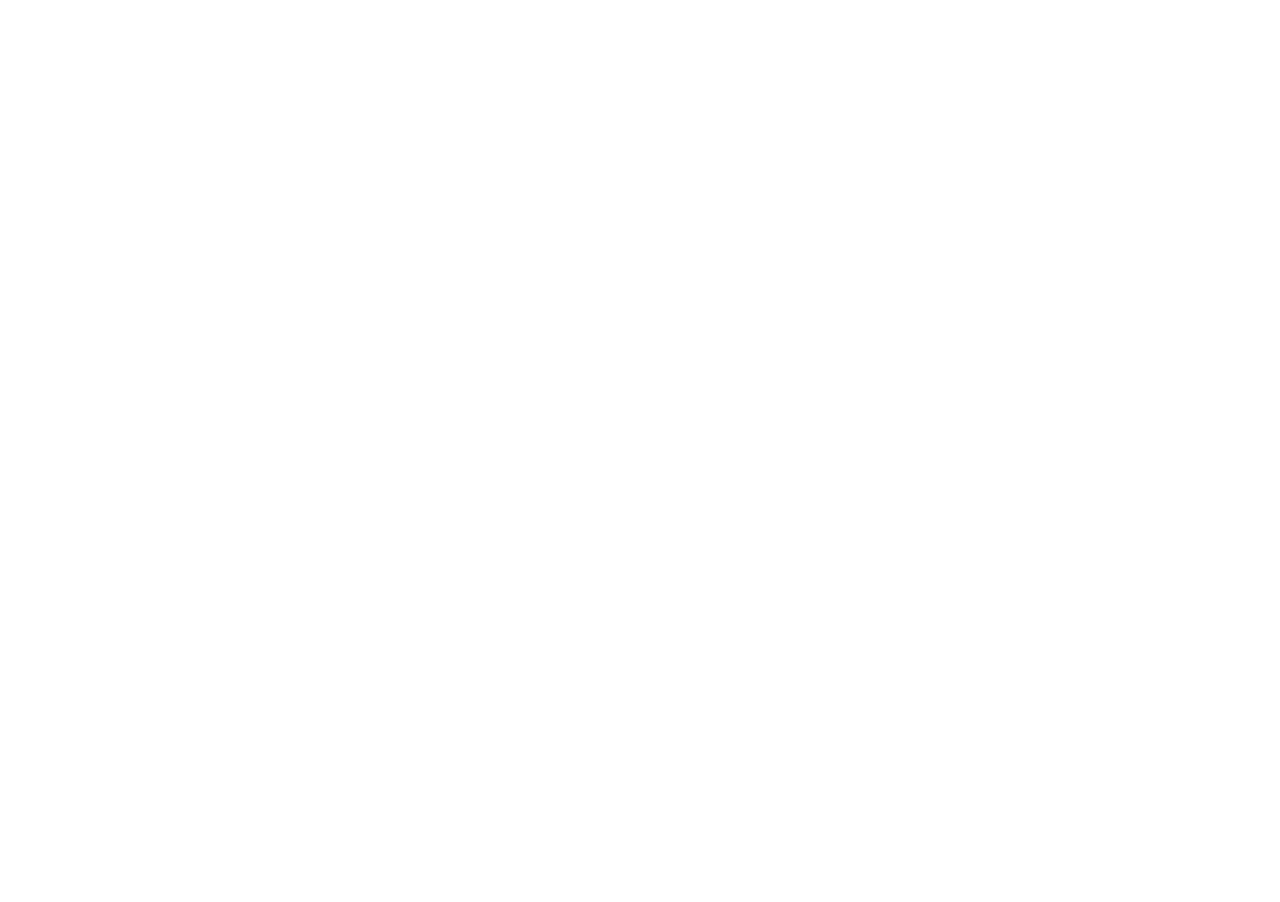
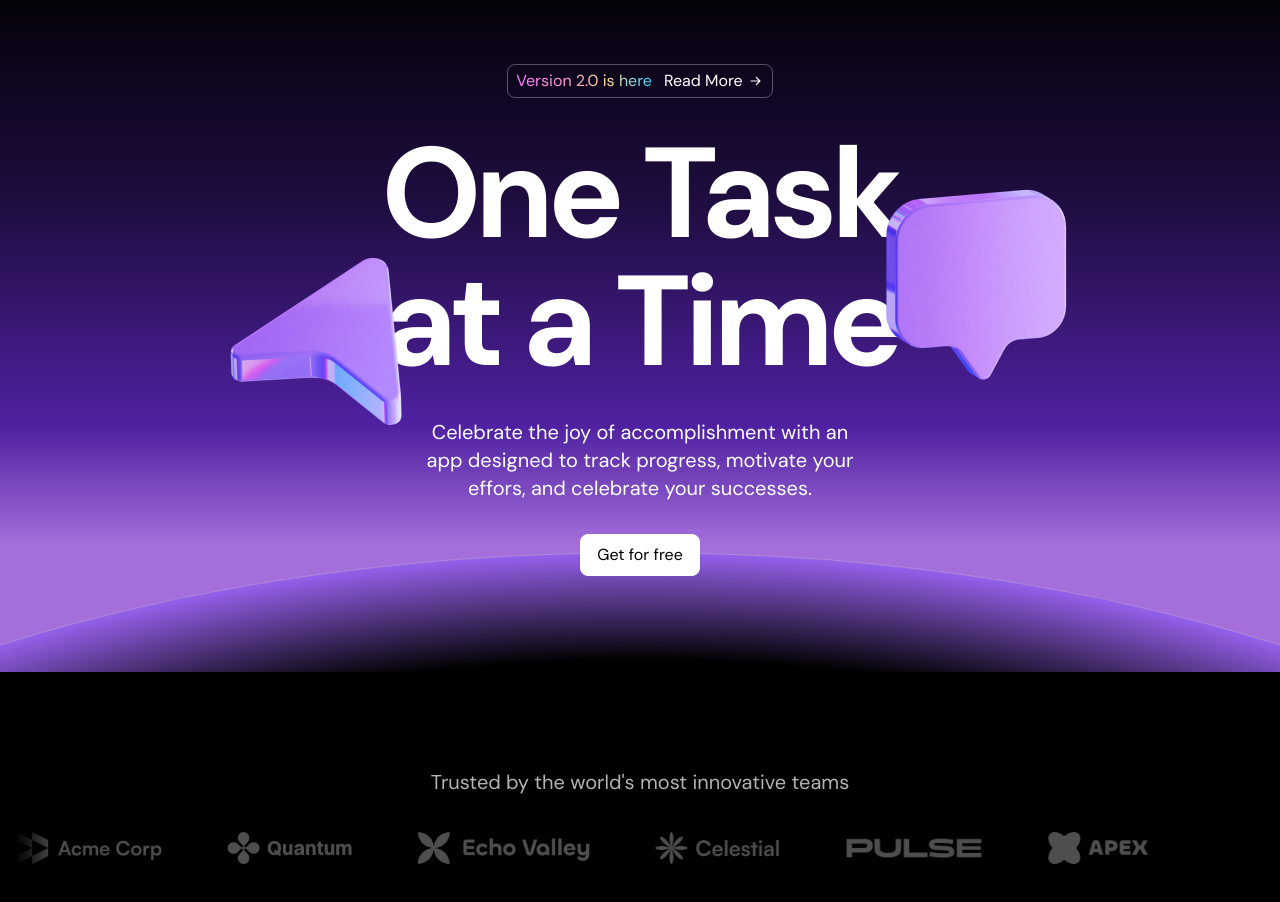
Before and after one commit to gobimahato/onei-sass-landing-page, a Next.js app: page / in a window 1280 px wide. Shown: the part 160-1062 px from the top of the page. Before the commit the page ends 800 px from the top, so only its background shows below. Built offline with nearby package versions, Linux system fonts and the light colour scheme.

Commit message:
hero and logo ticker section

```diff
--- a/src/app/page.tsx
+++ b/src/app/page.tsx
@@ -1,4 +1,6 @@
 import { Banner } from "@/components/Banner";
+import { Hero } from "@/components/Hero";
+import { LogoTicker } from "@/components/LogoTicker";
 import { Navbar } from "@/components/Navbar";
 
 export default function Home() {
@@ -6,6 +8,8 @@
     <>
       <Banner />
       <Navbar />
+      <Hero />
+      <LogoTicker />
     </>
   );
 }
--- /dev/null
+++ b/src/components/Hero.tsx
@@ -0,0 +1,79 @@
+import Image from "next/image";
+
+import ArrowIcon from "../assets/icons/arrow-w.svg";
+import cusrorImage from "../assets/images/cursor.png";
+import messageImage from "../assets/images/message.png";
+
+export const Hero = () => {
+  return (
+    <div
+      className="bg-black text-white py-[72px] sm:py-24 relative overflow-clip
+    bg-[linear-gradient(to_bottom,#000,#200d42_34%,#4f21a1_65%,#a46edb_82%)] "
+    >
+      <div
+        className="absolute h-[375px] w-[750px] sm:h-[768px] sm:w-[1536px] lg:h-[1200px] lg:w-[2400px]
+        rounded-[100%] bg-black left-1/2 -translate-x-1/2 border border-[#b48cde]
+      bg-[radial-gradient(closest-side,#000_82%,#9560eb)] top-[calc(100%-96px)] sm:top-[calc(100%-120px)] "
+      ></div>
+
+      <div className="container relative">
+        <div className="flex items-center justify-center">
+          <a
+            href="#"
+            className="inline-flex gap-3 border py-1 px-2 rounded-lg border-white/30"
+          >
+            <span
+              className="bg-[linear-gradient(to_right,#f87aff,#fb93d0,#ffdd99,#2fd8fe)]
+              text-transparent bg-clip-text [-webkit-background-clip:text]"
+            >
+              Version 2.0 is here
+            </span>
+
+            <span className="inline-flex gap-1 items-center">
+              <span>Read More</span>
+              <ArrowIcon />
+            </span>
+          </a>
+        </div>
+
+        <div className="flex justify-center mt-8 ">
+          <div className="inline-flex relative">
+            <h1 className="text-7xl sm:text-9xl font-bold tracking-tighter text-center inline-flex">
+              One Task <br /> at a Time
+            </h1>
+            <Image
+              src={cusrorImage}
+              alt=""
+              width="200"
+              height="200"
+              className="absolute right-[476px] top-[108px] hidden sm:inline"
+            />
+            <Image
+              src={messageImage}
+              alt=""
+              width="200"
+              height="200"
+              className="absolute top-[56px] left-[498px] hidden sm:inline"
+            />
+          </div>
+        </div>
+
+        <div className="flex justify-center">
+          <p className="text-center text-xl mt-8 max-w-md">
+            Celebrate the joy of accomplishment with an app designed to track
+            progress, motivate your effors, and celebrate your successes.
+          </p>
+        </div>
+
+        <div className="flex justify-center mt-8 text-black">
+          <button
+            className="bg-white border border-white py-2 px-4 rounded-lg
+             hover:bg-black hover:text-white hover:border-blue-100 transition-colors"
+          >
+            Get for free
+          </button>
+        </div>
+      </div>
+    </div>
+  );
+};
--- /dev/null
+++ b/src/components/LogoTicker.tsx
@@ -0,0 +1,52 @@
+import Image from "next/image";
+
+import acmeLogo from "../assets/images/acme.png";
+import quantumLogo from "../assets/images/quantum.png";
+import echoLogo from "../assets/images/echo.png";
+import celestialLogo from "../assets/images/celestial.png";
+import pulseLogo from "../assets/images/pulse.png";
+import apexLogo from "../assets/images/apex.png";
+
+const images = [
+  { src: acmeLogo, alt: "Acme Logo" },
+  { src: quantumLogo, alt: "Quantum Logo" },
+  { src: echoLogo, alt: "Echo Logo" },
+  { src: celestialLogo, alt: "Celestial Logo" },
+  { src: pulseLogo, alt: "Pulse Logo" },
+  { src: apexLogo, alt: "Apex Logo" },
+];
+
+export const LogoTicker = () => {
+  return (
+    <div className="bg-black text-white py-[72px] sm:py-24 relative">
+      <div className="container">
+        <h2 className="text-xl text-center text-white/70">
+          Trusted by the world&apos;s most innovative teams
+        </h2>
+
+        <div className="overflow-hidden mt-9 relative">
+          <div
+            className="absolute inset-y-0 left-0 w-10 bg-gradient-to-r from-black to-transparent
+          pointer-events-none"
+          ></div>
+
+          <div
+            className="absolute inset-y-0 right-0 w-10 bg-gradient-to-l from-black to-transparent
+          pointer-events-none"
+          ></div>
+
+          <div className="flex gap-16">
+            {images.map(({ src, alt }, index) => (
+              <Image
+                src={src}
+                alt={alt}
+                key={index}
+                className="flex-none h-8 w-auto"
+              />
+            ))}
+          </div>
+        </div>
+      </div>
+    </div>
+  );
+};
```
